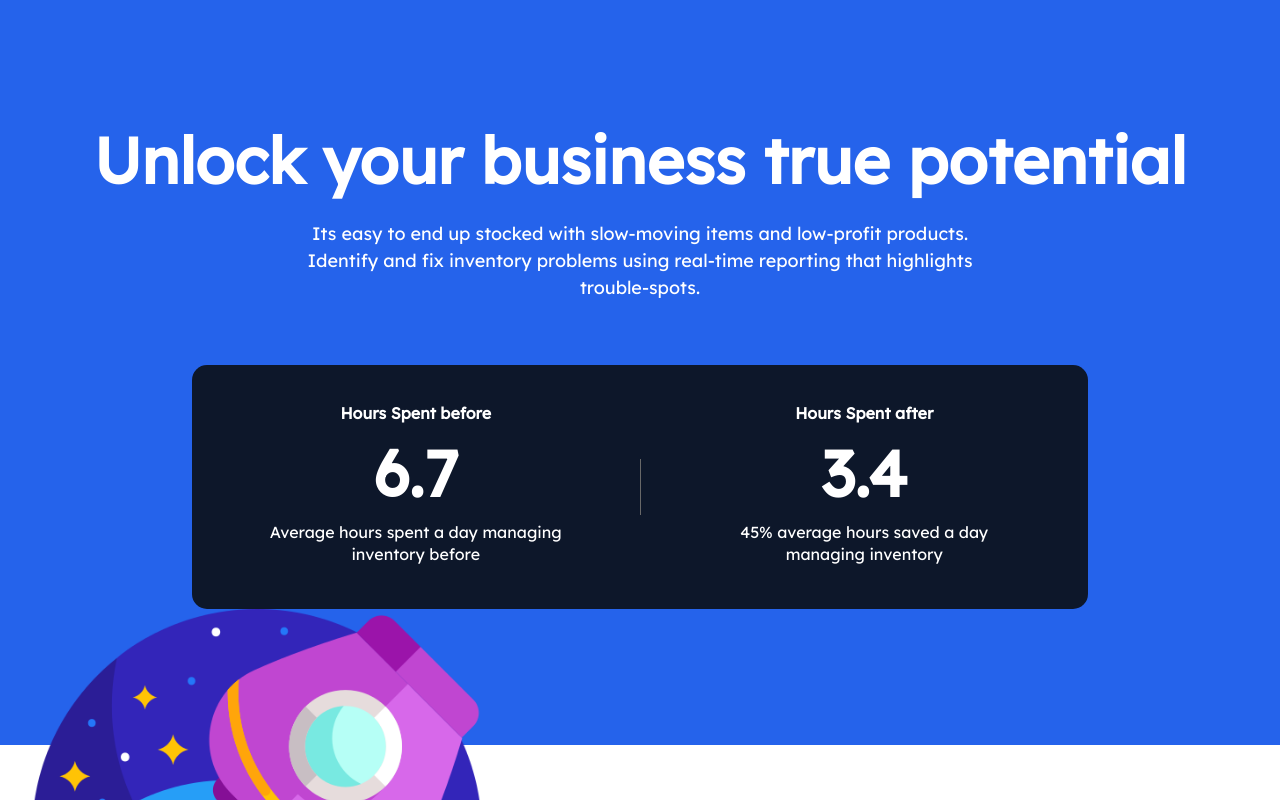
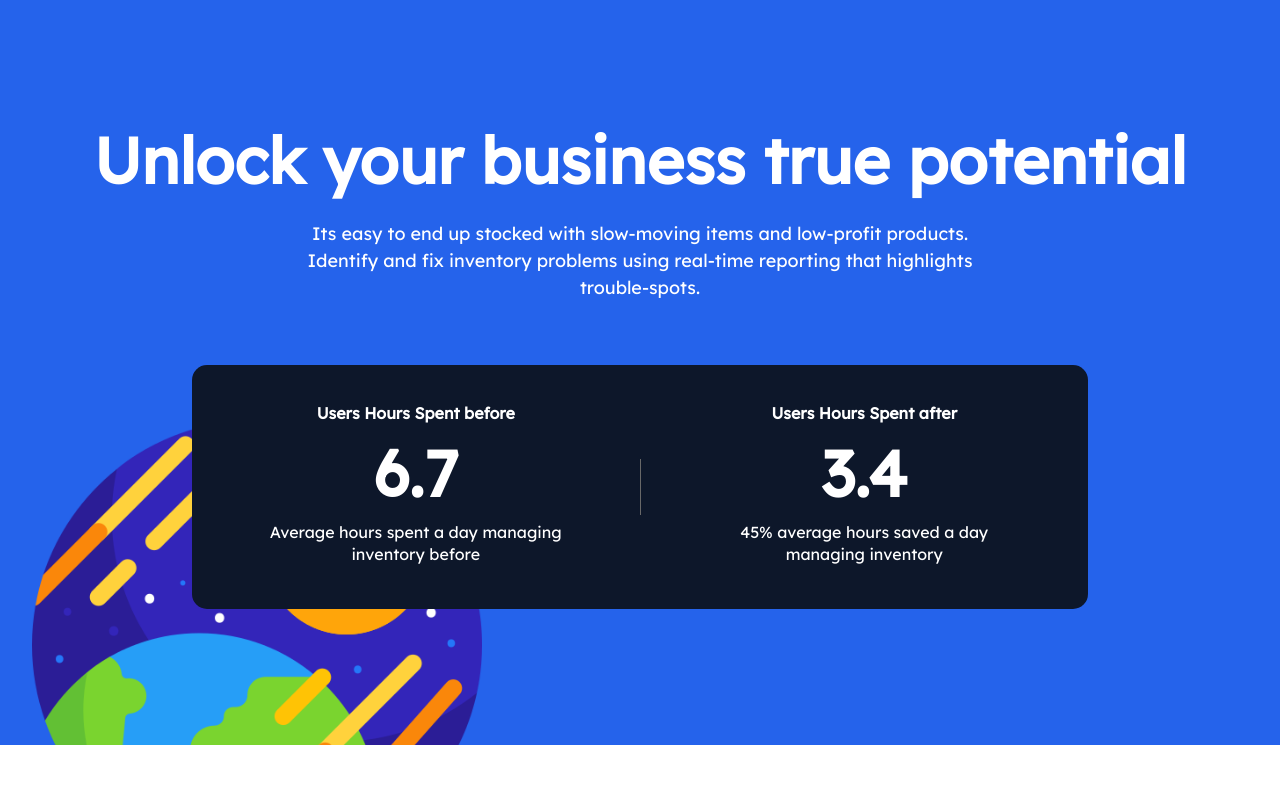
Before and after one commit to Todd-Owen-Mpeli/blueinventory, a Next.js app: page /features in a window 1280 px wide. Shown: the part 740-1540 px from the top of the page. Built offline with nearby package versions, Linux system fonts and the light colour scheme.

Commit message:
Edited the hero text width to match the design. Edite the general scss styling.

```diff
--- a/components/Hero.js
+++ b/components/Hero.js
@@ -27,7 +27,7 @@ const Hero = (props) => {
 				<div className="pt-24 sm:pt-34 pb-8 bg-cover">
 					<div className="container px-4 mx-auto">
 						<div className="max-w-2xl xl:max-w-4xl mx-auto text-center">
-							<h1 className="font-heading text-[2rem] sm:text-5xl md:text-6xl font-bold font-heading leading-normal sm:leading-[4.5rem] text-center text-white mb-6">
+							<h1 className="max-w-sm mx-auto md:max-w-xl font-heading text-[2rem] sm:text-5xl md:text-6xl font-bold font-heading leading-normal sm:leading-[4.5rem] text-center text-white mb-6">
 								{props.data.title}
 							</h1>
 							<p className="max-w-md md:max-w-lg mx-auto text-lg leading-6 text-white mb-10">
--- a/components/Stats.js
+++ b/components/Stats.js
@@ -4,8 +4,7 @@ import styles from "../styles/components/stats.module.scss";
 const Stats = () => {
 	return (
 		<section className={styles.stats}>
-			<div className="container mx-auto z-50 overflow-hidden">
-				<div className="overflow-hidden">
+			<div className="container mx-auto relative z-50">
 				<div className="relative z-50">
 					<h2 className="mb-5 text-6xl md:text-6xl text-white font-bold font-heading text-center tracking-px-n leading-tight">
 						Unlock your business true potential
@@ -20,7 +19,7 @@ const Stats = () => {
 							<div className="w-full md:flex-1">
 								<div className="text-center p-8 md:px-16 md:pt-9 md:pb-11">
 									<p className="mb-4 text-white font-semibold leading-normal">
-											Hours Spent before
+										Users Hours Spent before
 									</p>
 									<h2 className="text-white mb-4 text-6xl md:text-8xl xl:text-10xl font-bold font-heading tracking-px-n leading-none">
 										6.7
@@ -36,7 +35,7 @@ const Stats = () => {
 							<div className="w-full md:flex-1">
 								<div className="text-center p-8 md:px-16 md:pt-9 md:pb-11">
 									<p className="mb-4 text-white font-semibold leading-normal">
-											Hours Spent after
+										Users Hours Spent after
 									</p>
 									<h2 className="text-white mb-4 text-6xl md:text-8xl xl:text-10xl font-bold font-heading tracking-px-n leading-none">
 										3.4
@@ -51,7 +50,7 @@ const Stats = () => {
 				</div>
 				<div className={styles.backgroundIcon}>
 					<img
-							src="/img/Icons/space.png"
+						src="/img/Icons/earth.png"
 						alt=""
 						width="450px"
 						height="450px"
@@ -59,7 +58,6 @@ const Stats = () => {
 					/>
 				</div>
 			</div>
-			</div>
 		</section>
 	);
 };
--- a/styles/components/stats.module.scss
+++ b/styles/components/stats.module.scss
@@ -11,7 +11,7 @@
 
 		.backgroundSvgOne {
 			position: absolute;
-			// top: 150px;
+			top: 300px;
 		}
 	}
 }
```
Lines whose indentation alone changed are shown as unchanged.
